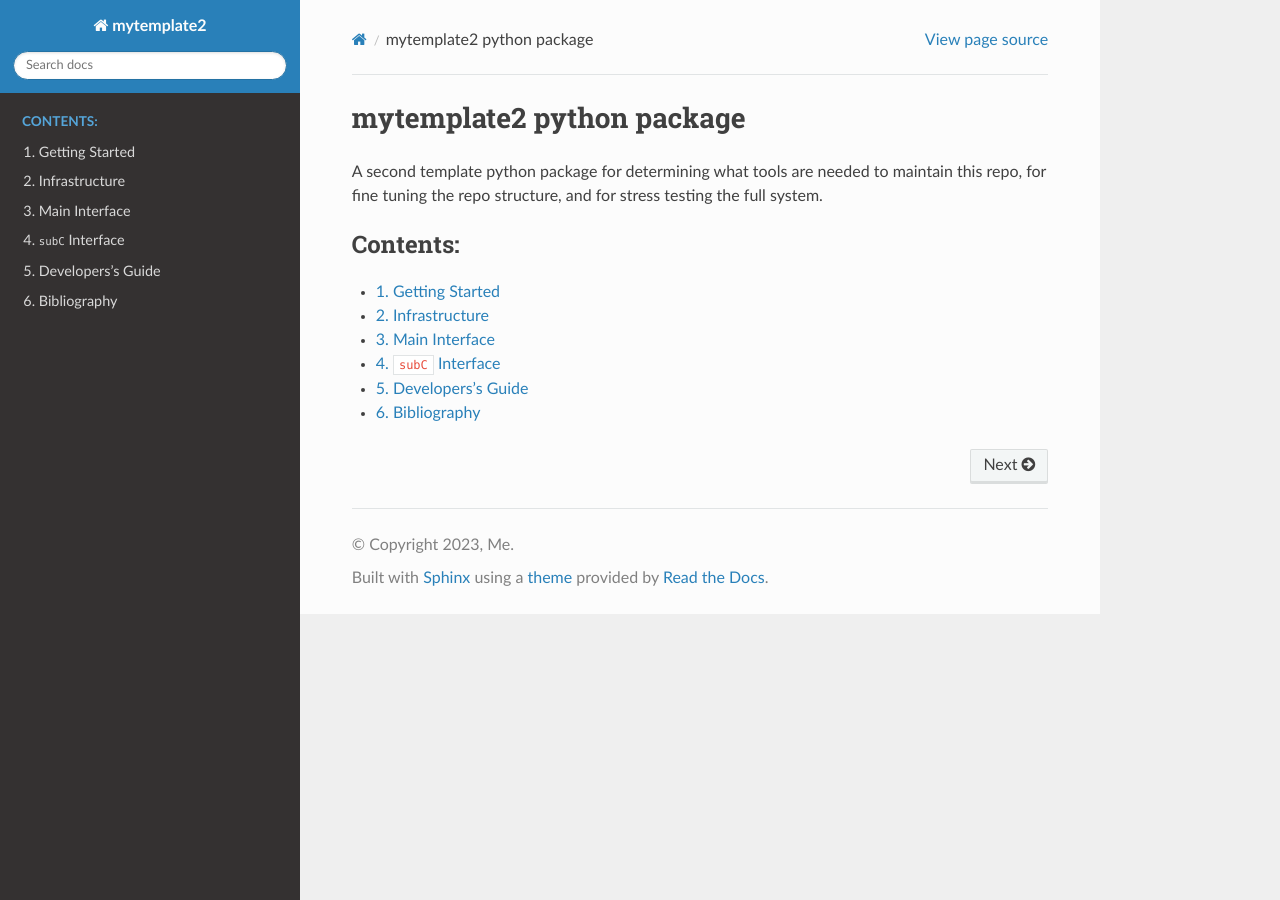
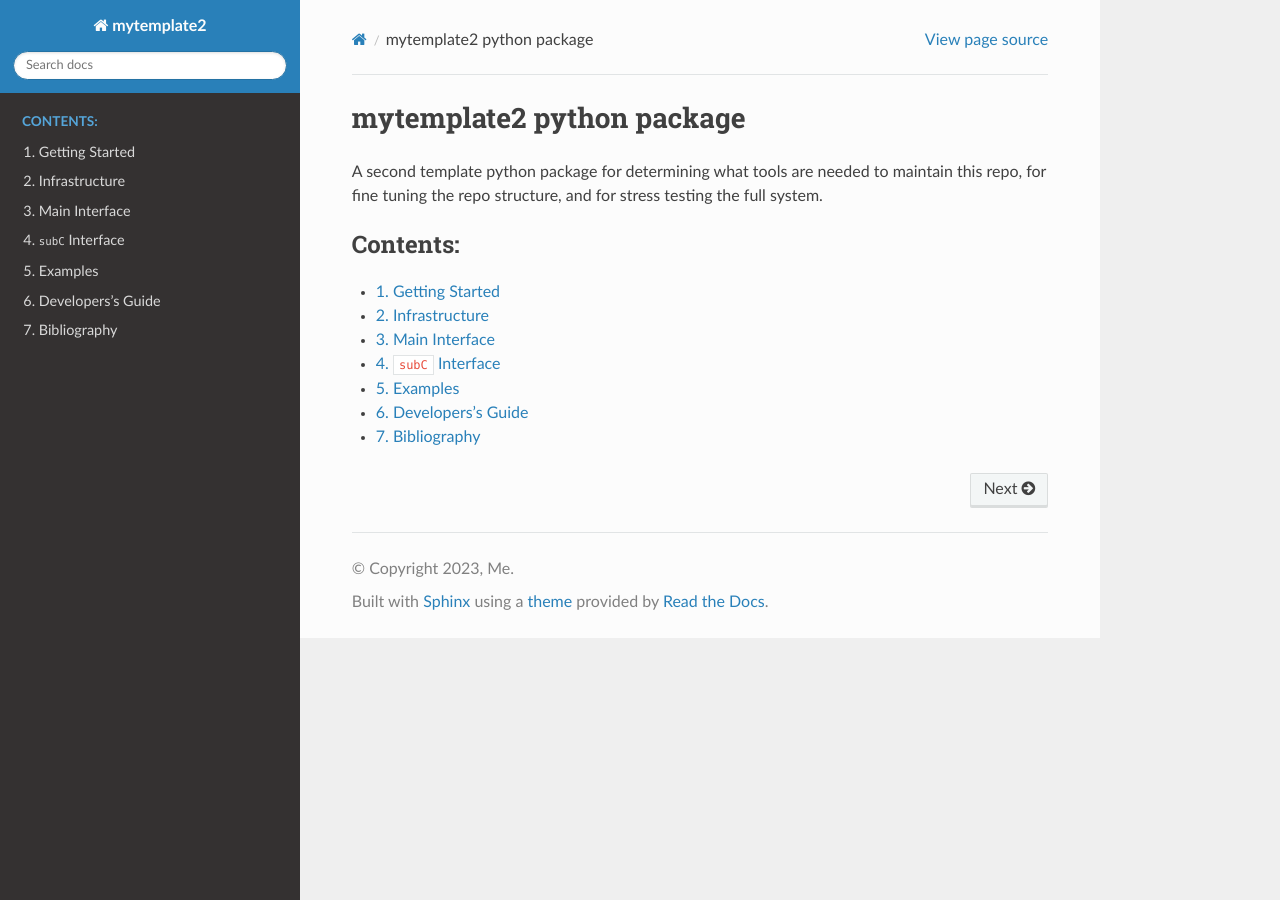
Before and after one commit to POptUS/template_repo, a Sphinx documentation site: the page built from mytemplate2_pypkg/docs/source/index.rst, in a window 1280 px wide. Built offline with Sphinx 7.4.7 and the Read the Docs theme 2.0.0, drawn with Linux system fonts in a browser that asks for light colours; the version number could not be read and is left out.

Commit message:
mytemplate2 example is now included in that package's sphinx docs.

```diff
--- a/mytemplate2_pypkg/docs/source/index.rst
+++ b/mytemplate2_pypkg/docs/source/index.rst
@@ -14,5 +14,6 @@ the full system.
    infrastructure
    main_interface
    subC_interface
+   examples
    developers_guide
    bibliography
```
Also changed, not shown: mytemplate2_pypkg/docs/source/examples.rst (added, +7 -0 lines).
